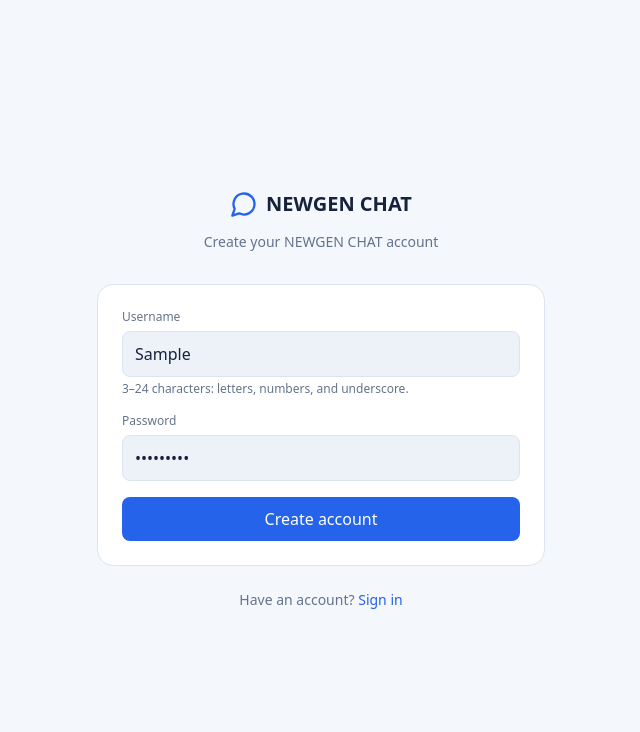
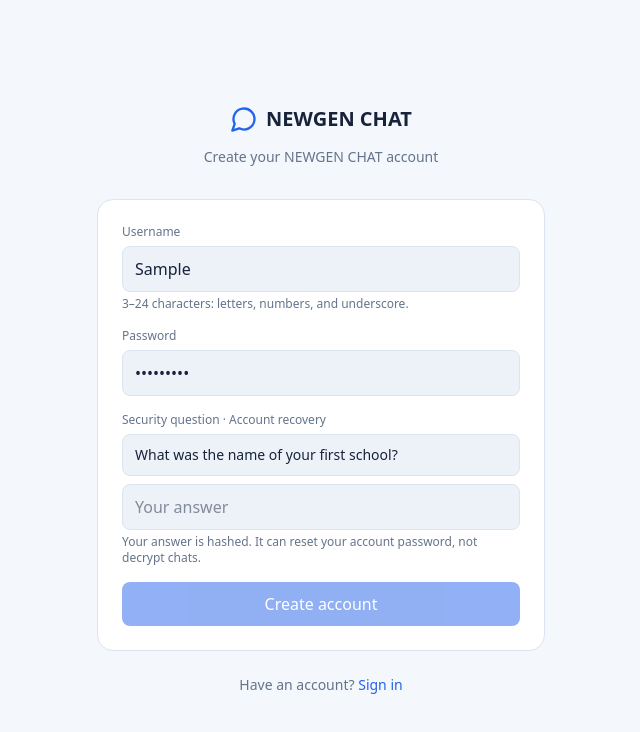
Before and after one commit to princetyagi1424/NEWGEN-CHAT, a React (Vite) app in the folder web/: page /auth in a window 1280 px wide. Both pictures are taken after typing "Sample", "Sample123" into the empty fields and a click on the button "Create account". Shown: the top 732 px of the page, without its empty margins (319-959 px from the left). Built offline with nearby package versions, Linux system fonts and the light colour scheme; no server answers.

Commit message:
Add security question to web account signup

```diff
--- a/web/src/pages/AuthPage.tsx
+++ b/web/src/pages/AuthPage.tsx
@@ -9,6 +9,7 @@ export default function AuthPage() {
   const [mode, setMode] = useState<'signin' | 'signup'>('signin')
   const [username, setUsername] = useState('')
   const [password, setPassword] = useState('')
+  const [securityAnswer, setSecurityAnswer] = useState('')
   const [error, setError] = useState<string | null>(null)
   const [busy, setBusy] = useState(false)
 
@@ -21,7 +22,7 @@ export default function AuthPage() {
     try {
       const result = mode === 'signin'
         ? await signIn(username, password)
-        : await signUp(username, password)
+        : await signUp(username, password, securityAnswer)
 
       if (result.error) setError(result.error)
       else navigate('/app')
@@ -73,16 +74,24 @@ export default function AuthPage() {
               minLength={10}
             />
           </div>
+          {mode === 'signup' && (
+            <div>
+              <label className="block text-xs text-[var(--muted)] mb-1.5">Security question · Account recovery</label>
+              <div className="rounded-lg border border-[var(--border)] bg-[var(--panel-2)] px-3 py-2.5 text-sm">What was the name of your first school?</div>
+              <input type="text" autoComplete="off" className="mt-2 w-full px-3 py-2.5 rounded-lg bg-[var(--panel-2)] border border-[var(--border)] outline-none focus:border-[var(--accent)]" placeholder="Your answer" value={securityAnswer} onChange={(e) => setSecurityAnswer(e.target.value)} required minLength={2} maxLength={100} />
+              <p className="text-xs text-[var(--muted)] mt-1">Your answer is hashed. It can reset your account password, not decrypt chats.</p>
+            </div>
+          )}
           {error && <div role="alert" className="text-sm text-[var(--danger)]">{error}</div>}
-          <button type="submit" disabled={busy || !configured} className="w-full py-2.5 rounded-lg bg-[var(--accent)] hover:bg-[var(--accent-hover)] disabled:opacity-50 text-white font-medium">
+          <button type="submit" disabled={busy || !configured || (mode === 'signup' && securityAnswer.trim().length < 2)} className="w-full py-2.5 rounded-lg bg-[var(--accent)] hover:bg-[var(--accent-hover)] disabled:opacity-50 text-white font-medium">
             {busy ? 'Please wait…' : mode === 'signin' ? 'Sign in' : 'Create account'}
           </button>
         </form>
         <p className="text-center text-sm text-[var(--muted)] mt-6">
           {mode === 'signin' ? (
-            <>No account? <button type="button" className="text-[var(--accent)]" onClick={() => { setError(null); setMode('signup') }}>Create account</button></>
+            <>No account? <button type="button" className="text-[var(--accent)]" onClick={() => { setError(null); setSecurityAnswer(''); setMode('signup') }}>Create account</button></>
           ) : (
-            <>Have an account? <button type="button" className="text-[var(--accent)]" onClick={() => { setError(null); setMode('signin') }}>Sign in</button></>
+            <>Have an account? <button type="button" className="text-[var(--accent)]" onClick={() => { setError(null); setSecurityAnswer(''); setMode('signin') }}>Sign in</button></>
           )}
         </p>
       </div>
```
